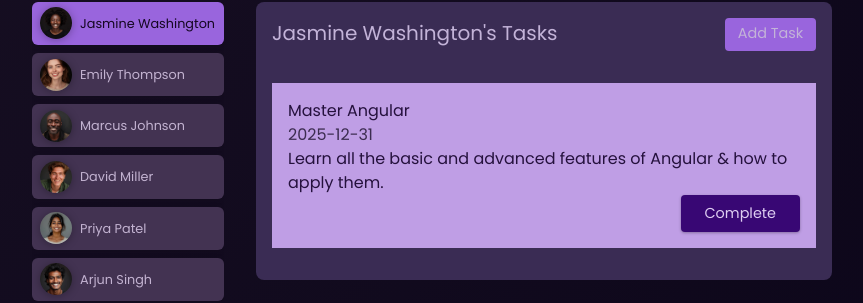
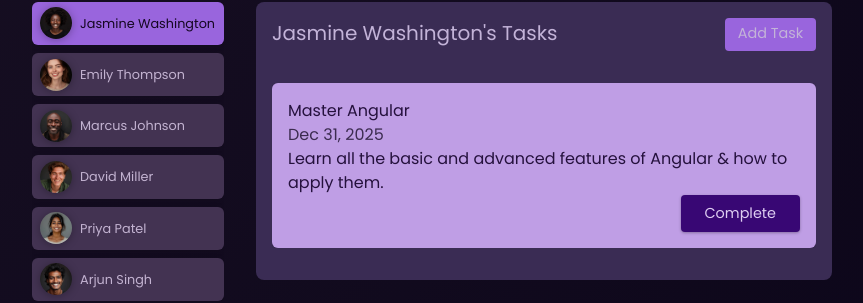
Before and after one commit to ManosDaskalelis/LearningAngular, an Angular app: page / in a window 1280 px wide. Both pictures are taken after a click on the button "Jasmine Washington". Shown: the part 253-556 px from the top of the page, without its empty margins (208-1071 px from the left). Built offline with nearby package versions, Linux system fonts and the light colour scheme.

Commit message:
service added

```diff
--- /dev/null
+++ b/src/app/shared/card/card.component.css
@@ -0,0 +1,5 @@
+div {
+    border-radius: 6px;
+    box-shadow: 0 1px 6px rgba(0, 0, 0, 0.1);
+    overflow: hidden;
+  }
--- /dev/null
+++ b/src/app/shared/card/card.component.html
@@ -0,0 +1,3 @@
+<div>
+    <ng-content />
+</div>
--- a/src/app/task/task.component.html
+++ b/src/app/task/task.component.html
@@ -1,8 +1,10 @@
+<app-card>
     <article>
         <h2>{{task?.title}}</h2>
-    <time>{{task?.dueDate}}</time>
+        <time>{{task?.dueDate | date}}</time>
         <p>{{task?.summary}}</p>
         <p class="actions">
             <button (click)="onCompleteTask()">Complete</button>
         </p>
     </article>
+</app-card>
--- a/src/app/task/task.component.ts
+++ b/src/app/task/task.component.ts
@@ -1,9 +1,11 @@
 import { Component, EventEmitter, Input, Output } from '@angular/core';
 import { Task } from '../models/task.model';
+import { CardComponent } from "../shared/card/card.component";
+import { DatePipe } from '@angular/common';
 
 @Component({
   selector: 'app-task',
-  imports: [],
+  imports: [CardComponent, DatePipe],
   templateUrl: './task.component.html',
   styleUrl: './task.component.css'
 })
--- a/src/app/tasks/tasks.component.ts
+++ b/src/app/tasks/tasks.component.ts
@@ -2,7 +2,7 @@ import { Component, EventEmitter, Input, Output, output } from '@angular/core';
 import { TaskComponent } from "../task/task.component";
 import { NewTask, Task } from '../models/task.model';
 import { ModalComponent } from "../modal/modal.component";
-
+import { TasksService } from "./tasks.service";
 
 @Component({
   selector: 'app-tasks',
@@ -11,38 +11,13 @@ import { ModalComponent } from "../modal/modal.component";
   styleUrl: './tasks.component.css'
 })
 export class TasksComponent {
-  @Input({ required: true }) name: string | undefined;
-  @Input({ required: true }) userId: string | undefined;
+  @Input({ required: true }) name!: string;
+  @Input({ required: true }) userId!: string;
   isModalVisible: boolean = false;
-
-  tasks: Task[] = [
-    {
-      id: 't1',
-      userId: 'u1',
-      title: 'Master Angular',
-      summary:
-        'Learn all the basic and advanced features of Angular & how to apply them.',
-      dueDate: '2025-12-31',
-    },
-    {
-      id: 't2',
-      userId: 'u3',
-      title: 'Build first prototype',
-      summary: 'Build a first prototype of the online shop website',
-      dueDate: '2024-05-31',
-    },
-    {
-      id: 't3',
-      userId: 'u3',
-      title: 'Prepare issue template',
-      summary:
-        'Prepare and describe an issue template which will help with project management',
-      dueDate: '2024-06-15',
-    }
-  ];
+  private tasksService: TasksService = new TasksService();
 
   get selectedUserTasks() {
-    return this.tasks.filter((task) => task.userId === this.userId);
+    return this.tasksService.getUserTasks(this.userId);
   }
 
   onCompleteTask(taskId: string) {
@@ -65,7 +40,7 @@ export class TasksComponent {
       summary: task.summary,
       dueDate: task.dueDate,
     }
-    this.tasks.push(newTask);
+    this.tasks.unshift(newTask);
     this.isModalVisible = false;
     console.log(newTask.id);
 
--- /dev/null
+++ b/src/app/tasks/tasks.service.ts
@@ -0,0 +1,47 @@
+import { NewTask } from "../models/task.model";
+
+export class TasksService {
+    private tasks = [
+        {
+            id: 't1',
+            userId: 'u1',
+            title: 'Master Angular',
+            summary:
+                'Learn all the basic and advanced features of Angular & how to apply them.',
+            dueDate: '2025-12-31',
+        },
+        {
+            id: 't2',
+            userId: 'u3',
+            title: 'Build first prototype',
+            summary: 'Build a first prototype of the online shop website',
+            dueDate: '2024-05-31',
+        },
+        {
+            id: 't3',
+            userId: 'u3',
+            title: 'Prepare issue template',
+            summary:
+                'Prepare and describe an issue template which will help with project management',
+            dueDate: '2024-06-15',
+        }
+    ];
+
+    getUserTasks(userId: string) {
+        return this.tasks.filter((task) => task.userId === userId);
+    }
+
+    addTasks(task: NewTask, userId: string) {
+        this.tasks.unshift({
+            id: new Date().getTime().toString(),
+            userId: userId,
+            title: task.title,
+            summary: task.summary,
+            dueDate: task.dueDate,
+        });
+    }
+
+    removeTask(taskId: string) {
+        this.tasks.filter((task) => task.id !== taskId);
+    }
+}
--- a/src/app/users/users.component.html
+++ b/src/app/users/users.component.html
@@ -1,6 +1,6 @@
-<div>
+<app-card>
     <button [class.active]="selected" (click)="onSelectUser()">
         <img [src]="imagePath" alt="user.name">
         <span>{{user.name}}</span>
     </button>
-</div>
+</app-card>
--- a/src/app/users/users.component.ts
+++ b/src/app/users/users.component.ts
@@ -1,4 +1,5 @@
 import { Component, EventEmitter, Input, input, output, Output } from '@angular/core';
+import { CardComponent } from "../shared/card/card.component";
 // import { User } from '../models/user.model';
 // import { DUMMY_USERS } from './dummy-users';
 
@@ -18,7 +19,7 @@ interface User {
 
 @Component({
   selector: 'app-users',
-  imports: [],
+  imports: [CardComponent],
   templateUrl: './users.component.html',
   styleUrl: './users.component.css'
 })
```
Also changed, not shown: src/app/shared/card/card.component.ts (added, +11 -0 lines). Lines whose indentation alone changed are shown as unchanged.
